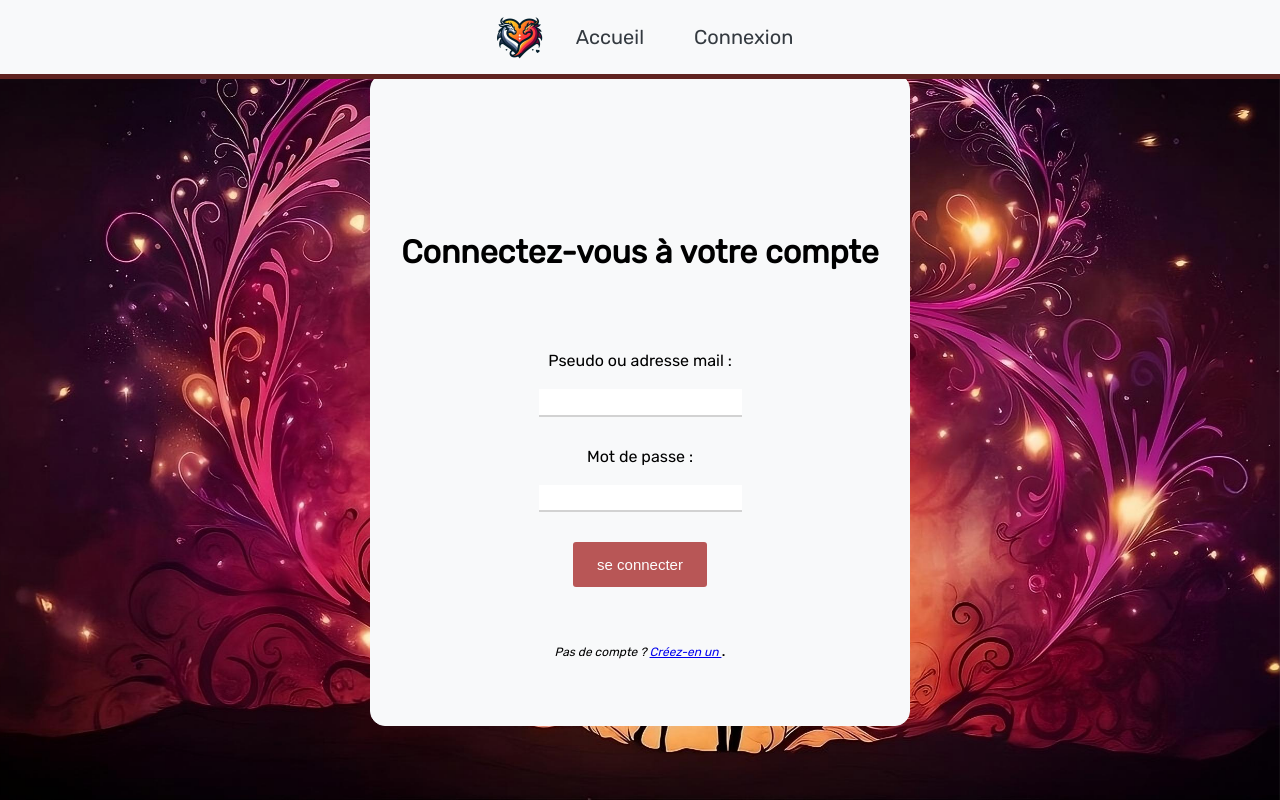
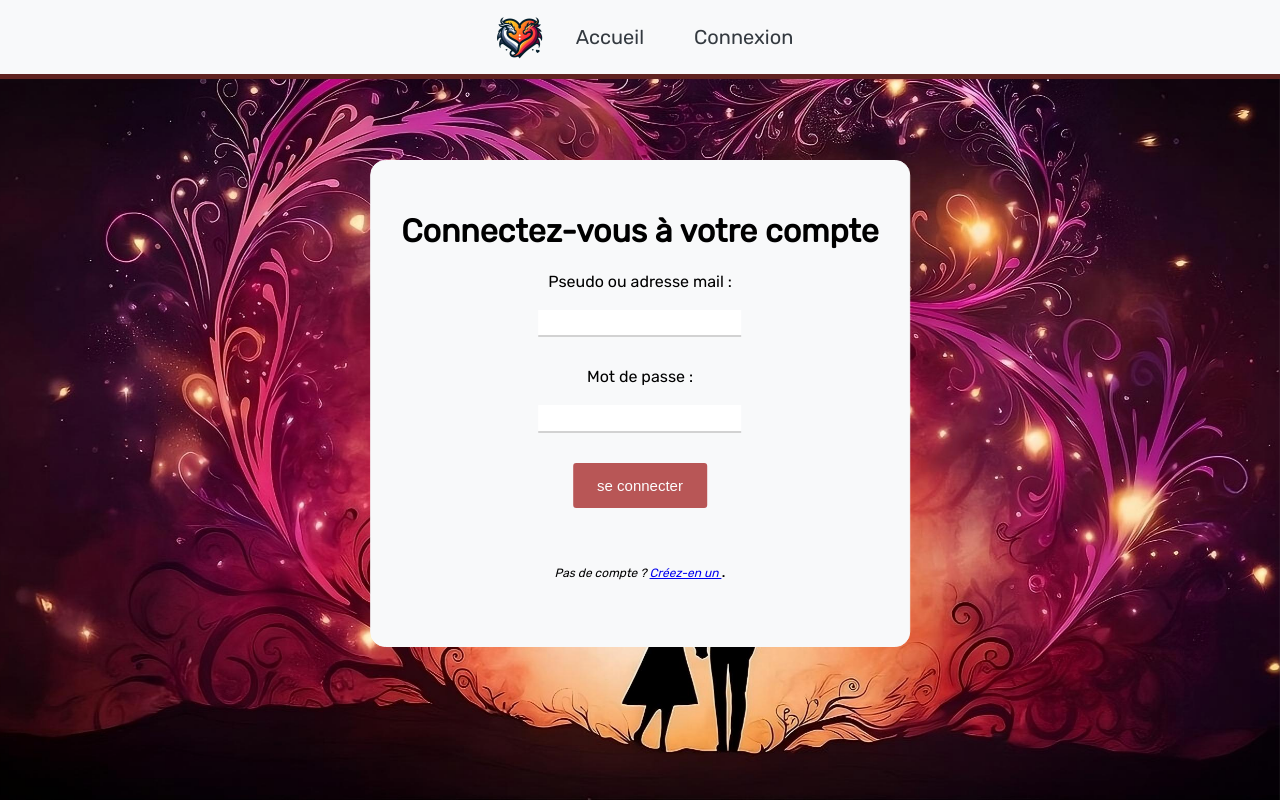
Before and after one commit to Erra570/SiteDeRencontre, a PHP site: page /login.php in a window 1280 px wide. Run offline with PHP 8.4, Linux system fonts and the light colour scheme.

Commit message:
css connexion + inscription fini

```diff
--- a/css/login.css
+++ b/css/login.css
@@ -10,36 +10,27 @@ body {
   background-attachment: fixed;
 }
 
-
-#formConnexion {
-    margin-top: 5em;
-}
-
 #formConnexion label {
   display: block;
 }
 
-#formInscription {
-    margin-left: 40%;
-}
-
-#titreInscription {
-    margin-left: 40%;
-    margin-top: 8em;
-}
-
 #titreLogin {
   text-align: center;
-  margin-top: 8em;
 }
 
 .centre {
+  position: absolute;
+  top: 20%;
+  left: 50%;
+  transform: translateX(-50%);
+  border-radius: 15px;
   text-align: center;
   border: 1px solid #f8f9fa;
   background-color: #f8f9fa;
-  border-radius: 15px;
-  padding: 30px 30px;
-  animation: fadeIn 0.5s ease-in-out;
+  padding: 30px;
+  max-width: 80%;
+  max-height: 70%;
+  overflow: scroll;
 }
 
 .inputText {
--- a/inscription.php
+++ b/inscription.php
@@ -8,7 +8,7 @@
 	</head>
 	<body onload="confirmPassword()">
 		<?php include('php/header.php'); ?>
-
+		<div class="centre">
 		<div id=titreInscription>
 			<h1> Créez votre compte </h1><br>
 		</div>
@@ -57,7 +57,7 @@
 
 			<input class="bouton" type="submit" id="submit" name="Inscription" value="s'inscrire"/>
 		</form>
-
+		</div>
 		<br>
 
 		<?php include('php/footer.php'); ?>
```
Also changed, not shown: css/index.css (+7 -1 lines), js/inscription.js (line endings or trailing spaces).
